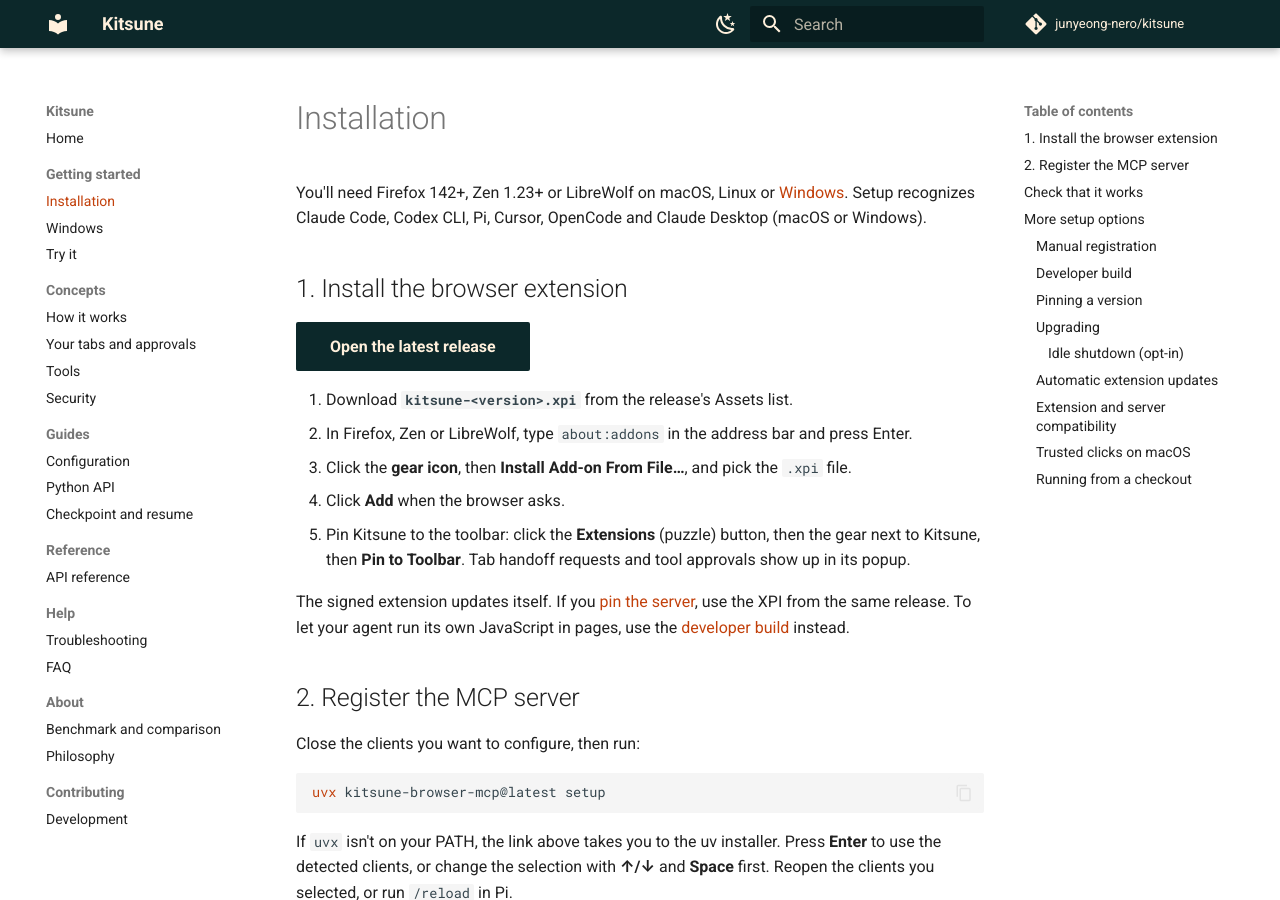
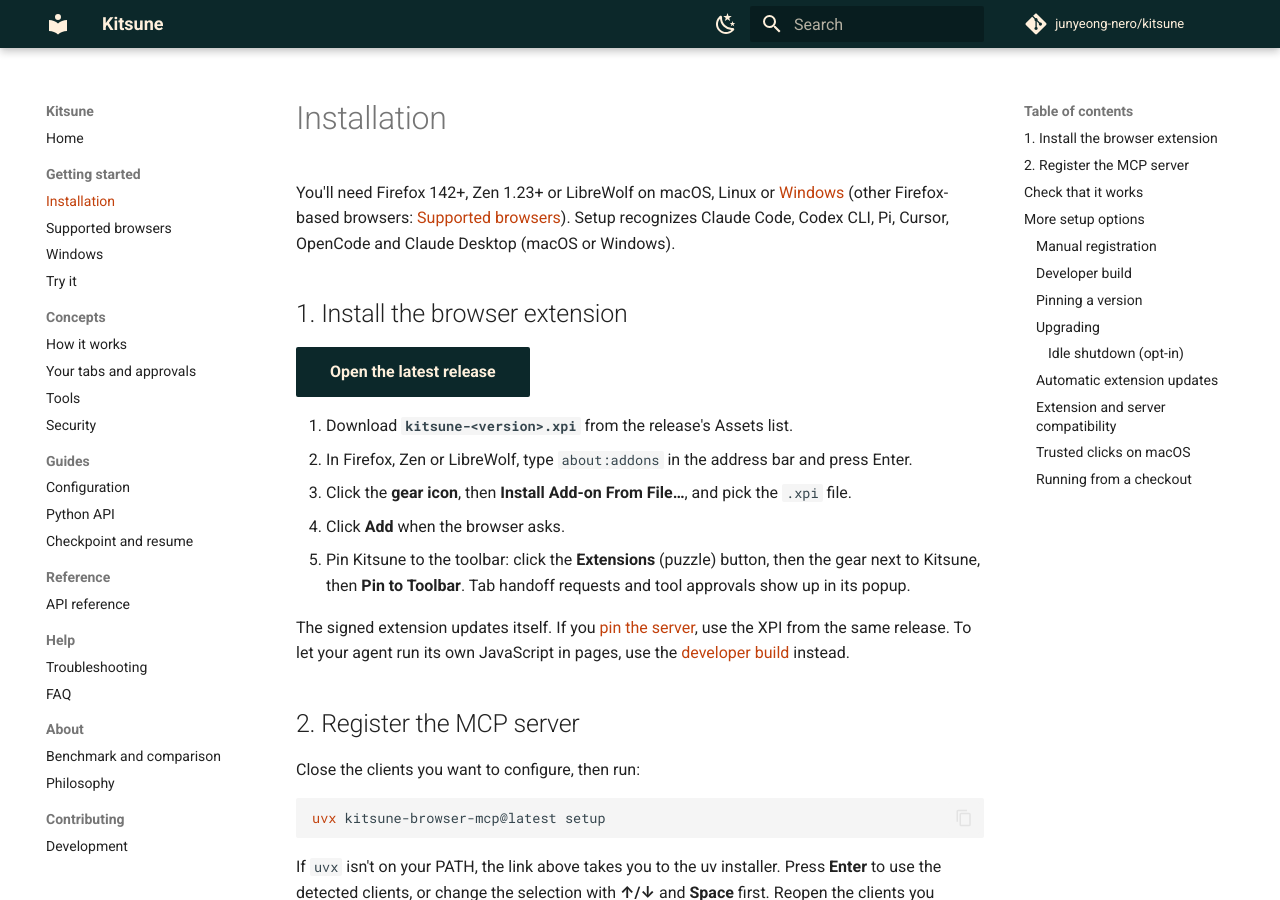
Before and after one commit to junyeong-nero/kitsune, an MkDocs documentation site: the page built from docs/installation.md, in a window 1280 px wide and 900 px high. Built offline with MkDocs 1.6.1 and Material for MkDocs 9.7.7, drawn with Linux system fonts in a browser that asks for light colours; comment, search, counter and statistics services are not loaded.

Commit message:
docs(browsers): list the supported Firefox-based browsers and how to check any other

```diff
--- a/docs/installation.md
+++ b/docs/installation.md
@@ -1,6 +1,7 @@
 # Installation
 
-You'll need Firefox 142+, Zen 1.23+ or LibreWolf on macOS, Linux or [Windows](windows.md).
+You'll need Firefox 142+, Zen 1.23+ or LibreWolf on macOS, Linux or [Windows](windows.md)
+(other Firefox-based browsers: [Supported browsers](browsers.md)).
 Setup recognizes Claude Code, Codex CLI, Pi, Cursor, OpenCode and Claude Desktop (macOS or Windows).
 
 <a id="2-install-the-browser-extension"></a>
--- a/mkdocs.yml
+++ b/mkdocs.yml
@@ -70,6 +70,7 @@ nav:
   - Home: index.md
   - Getting started:
       - Installation: installation.md
+      - Supported browsers: browsers.md
       - Windows: windows.md
       - Try it: try-it.md
   - Concepts:
```
Also changed, not shown: docs/browsers.md (added, +45 -0 lines), docs/faq.md (+2 -1 lines).
